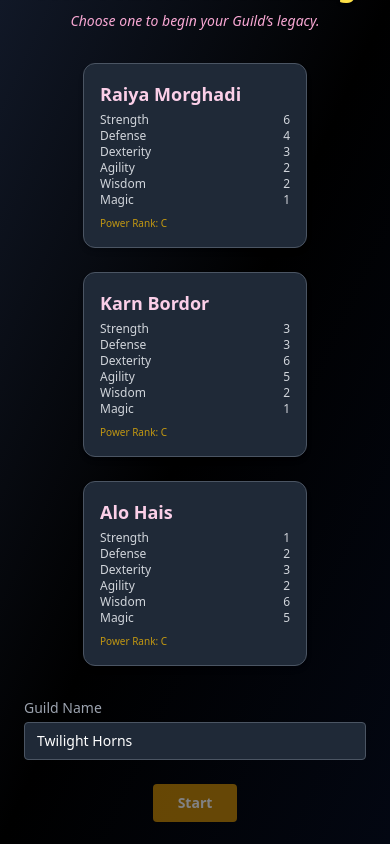
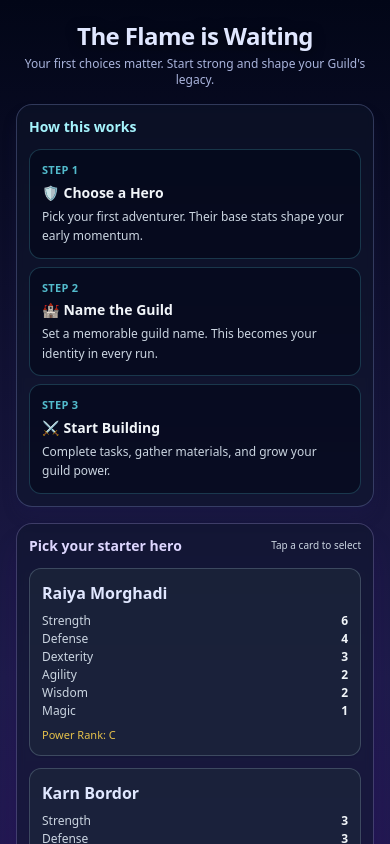
Before and after one commit to larsenok/holders, a React (Vite) app: page / in a window 390 px wide. Shown: the top 844 px of the page. Built offline with nearby package versions, Linux system fonts and the light colour scheme; no server answers; the database is empty.

Commit message:
Improve starter mobile onboarding layout and color palette

```diff
--- a/src/index.css
+++ b/src/index.css
@@ -9,7 +9,7 @@
 
   color-scheme: light dark;
   color: rgba(255, 255, 255, 0.87);
-  background-color: #242424;
+  background-color: #0f172a;
 
   font-synthesis: none;
   text-rendering: optimizeLegibility;
@@ -19,10 +19,10 @@
 
 /* Tier palette placeholders */
 :root {
-  --tier1-bg: #1e293b;
-  --tier2-bg: #334155;
-  --tier3-bg: #475569;
-  --tier4-bg: #64748b;
+  --tier1-bg: linear-gradient(160deg, #0f172a 0%, #172554 48%, #3b0764 100%);
+  --tier2-bg: linear-gradient(160deg, #082f49 0%, #1e1b4b 55%, #4c1d95 100%);
+  --tier3-bg: linear-gradient(160deg, #0c4a6e 0%, #3730a3 50%, #6d28d9 100%);
+  --tier4-bg: linear-gradient(160deg, #164e63 0%, #312e81 42%, #7e22ce 100%);
   --tier1-bg-image: none;
   --tier2-bg-image: none;
   --tier3-bg-image: none;
--- a/src/pages/StarterPage.tsx
+++ b/src/pages/StarterPage.tsx
@@ -5,6 +5,24 @@
 import { Adventurer } from '../types/Guild'
 import { generateGuildName } from '../utils/stringHandling'
 import { useUnlocks } from '../hooks/useUnlocks'
+
+const onboardingSteps = [
+  {
+    title: 'Choose a Hero',
+    detail: 'Pick your first adventurer. Their base stats shape your early momentum.',
+    emoji: '🛡️',
+  },
+  {
+    title: 'Name the Guild',
+    detail: 'Set a memorable guild name. This becomes your identity in every run.',
+    emoji: '🏰',
+  },
+  {
+    title: 'Start Building',
+    detail: 'Complete tasks, gather materials, and grow your guild power.',
+    emoji: '⚔️',
+  },
+]
 
 export default function StarterPage() {
   const { addAdventurer, updateGuildStats } = useGuild()
@@ -19,65 +37,94 @@
   const handleStart = async () => {
     if (!selectedAdventurer || !guildName.trim()) return
 
-    localStorage.setItem('guild_name', guildName.trim());
+    localStorage.setItem('guild_name', guildName.trim())
 
-    // Update guild stats locally
     updateGuildStats({
       name: guildName.trim(),
       gold: 1000,
       rank: 1,
     })
 
-    // Add the adventurer locally
     addAdventurer(selectedAdventurer)
-
-    // Flag as locally initialized
     localStorage.setItem('guild_initialized', 'true')
 
-    // Proceed to main app
     navigate('/')
   }
 
-  const gradient = 'bg-gradient-to-br from-gray-900 via-black to-gray-950';
+  const gradient = 'bg-gradient-to-b from-slate-950 via-indigo-950 to-violet-950'
+
   return (
     <div
-      className={`w-screen h-screen text-white flex flex-col items-center justify-center p-6 ${mainBg ? '' : gradient}`}
+      className={`min-h-screen w-full text-slate-100 flex flex-col items-center px-4 py-5 sm:px-6 sm:py-8 ${mainBg ? '' : gradient}`}
       style={{ backgroundColor: mainBg || undefined }}
     >
-      <h1 className="text-3xl font-bold text-yellow-300 mb-2 tracking-wide drop-shadow">
+      <div className="w-full max-w-5xl">
+        <div className="text-center mb-4 sm:mb-6">
+          <h1 className="text-2xl sm:text-4xl font-extrabold tracking-tight text-indigo-100 drop-shadow-[0_2px_6px_rgba(0,0,0,0.55)]">
             The Flame is Waiting
           </h1>
-      <p className="mb-8 text-pink-300 text-sm italic">Choose one to begin your Guild’s legacy.</p>
+          <p className="mt-1 text-xs sm:text-sm text-indigo-200/85">
+            Your first choices matter. Start strong and shape your Guild&apos;s legacy.
+          </p>
+        </div>
 
-      <div className="flex flex-wrap gap-6 justify-center">
+        <section className="mb-4 sm:mb-6 rounded-2xl border border-indigo-300/25 bg-slate-900/55 backdrop-blur-sm p-3 sm:p-4 shadow-lg shadow-indigo-950/40">
+          <h2 className="text-sm sm:text-base font-semibold text-cyan-200 mb-3">How this works</h2>
+          <div className="grid grid-cols-1 sm:grid-cols-3 gap-2 sm:gap-3">
+            {onboardingSteps.map((step, index) => (
+              <div
+                key={step.title}
+                className="rounded-xl border border-cyan-300/20 bg-slate-950/55 p-3 min-h-[92px]"
+              >
+                <p className="text-[11px] uppercase tracking-wide text-cyan-300/80 font-semibold mb-1">
+                  Step {index + 1}
+                </p>
+                <p className="text-sm font-bold text-slate-100 mb-1">
+                  <span className="mr-1" aria-hidden="true">{step.emoji}</span>
+                  {step.title}
+                </p>
+                <p className="text-xs text-slate-300 leading-relaxed">{step.detail}</p>
+              </div>
+            ))}
+          </div>
+        </section>
+
+        <section className="rounded-2xl border border-violet-300/25 bg-slate-900/50 backdrop-blur-sm p-3 sm:p-4 shadow-xl shadow-violet-950/40">
+          <div className="flex items-center justify-between gap-2 mb-3">
+            <h2 className="text-sm sm:text-base font-semibold text-violet-200">Pick your starter hero</h2>
+            <span className="text-[10px] sm:text-xs text-slate-300">Tap a card to select</span>
+          </div>
+
+          <div className="grid grid-cols-1 sm:grid-cols-2 lg:grid-cols-3 gap-3">
             {starterMembers.map((adv) => (
               <button
                 key={adv.id}
                 onClick={() => setSelectedAdventurer(adv)}
-            className={`group bg-gray-800 border rounded-xl p-4 w-56 text-left transition-all hover:scale-105 shadow-md ${
+                className={`group rounded-xl p-3 text-left transition-all border shadow-sm w-full ${
                   selectedAdventurer?.id === adv.id
-                ? 'border-yellow-400 shadow-yellow-500/20'
-                : 'border-gray-600 hover:border-yellow-400'
+                    ? 'border-cyan-300 bg-cyan-500/12 shadow-cyan-900/40'
+                    : 'border-slate-600/80 bg-slate-800/65 hover:border-violet-300/80 hover:bg-slate-800'
                 }`}
               >
-            <h2 className="text-lg font-bold text-pink-200 group-hover:text-yellow-300 mb-1">
+                <h3 className="text-base font-bold text-indigo-100 group-hover:text-cyan-200 mb-2">
                   {adv.name}
-            </h2>
-            <div className="text-xs text-gray-300 mb-2">
+                </h3>
+                <div className="text-xs text-slate-200/85 mb-2 space-y-0.5">
                   {Object.entries(adv.stats).map(([key, val]) => (
-                <div key={key} className="flex justify-between">
-                  <span className="capitalize">{key}</span>
-                  <span>{val}</span>
+                    <div key={key} className="flex justify-between gap-2">
+                      <span className="capitalize text-slate-300">{key}</span>
+                      <span className="font-semibold text-slate-100">{val}</span>
                     </div>
                   ))}
                 </div>
-            <p className="text-[10px] text-yellow-500 opacity-80">Power Rank: {adv.power}</p>
+                <p className="text-[11px] text-amber-300/90">Power Rank: {adv.power}</p>
               </button>
             ))}
           </div>
 
-      <div className="mt-8 w-full max-w-sm text-sm">
-        <label htmlFor="guild-name" className="block text-gray-400 mb-1">
+          <div className="mt-4 grid grid-cols-1 sm:grid-cols-[1fr_auto] gap-3 items-end">
+            <div className="w-full text-sm">
+              <label htmlFor="guild-name" className="block text-slate-300 mb-1 text-xs sm:text-sm">
                 Guild Name
               </label>
               <input
@@ -85,23 +132,26 @@
                 type="text"
                 value={guildName}
                 onChange={(e) => setGuildName(e.target.value)}
-          className="w-full px-3 py-2 rounded bg-gray-800 text-white border border-gray-600 focus:outline-none focus:border-yellow-400"
+                className="w-full px-3 py-2.5 rounded-lg bg-slate-800/85 text-slate-100 border border-slate-500/80 focus:outline-none focus:border-cyan-300"
               />
             </div>
 
-      {error && <p className="text-xs text-red-400 mt-3">{error}</p>}
-
             <button
               onClick={handleStart}
-        className="mt-6 px-6 py-2 bg-yellow-600 hover:bg-yellow-500 text-white font-bold text-sm rounded disabled:opacity-50"
+              className="h-[42px] px-5 bg-gradient-to-r from-cyan-600 to-violet-600 hover:from-cyan-500 hover:to-violet-500 text-white font-bold text-sm rounded-lg disabled:opacity-45 disabled:cursor-not-allowed"
               disabled={!selectedAdventurer}
             >
-        Start
+              Start Adventure
             </button>
+          </div>
 
-      <p className="mt-10 text-xs text-gray-500 italic">
-        This choice is permanent. Your Guild remembers.
+          {error && <p className="text-xs text-rose-300 mt-3">{error}</p>}
+        </section>
+
+        <p className="mt-4 text-center text-[11px] sm:text-xs text-slate-300/75 italic">
+          First hero choice is permanent. Your Guild remembers.
         </p>
+      </div>
     </div>
   )
 }
```
Lines whose indentation alone changed are shown as unchanged.
